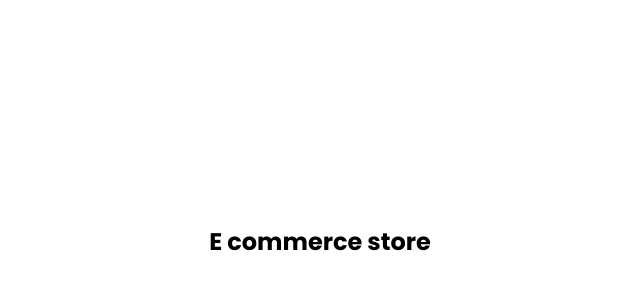
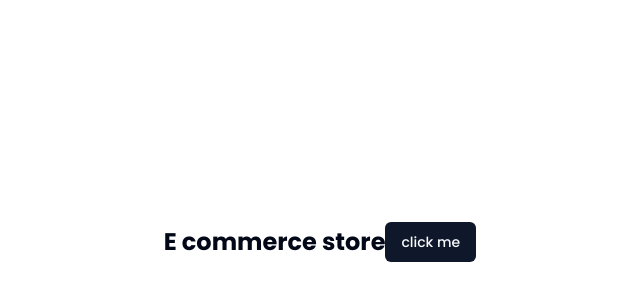
Before and after one commit to MaarcusRenieroL/e-commerce-store, a Next.js app: page / in a window 1280 px wide. Shown: the part 158-458 px from the top of the page, without its empty margins (320-960 px from the left). Built offline with nearby package versions, Linux system fonts and the light colour scheme.

Commit message:
init: init shadcn-ui

```diff
--- a/src/app/globals.css
+++ b/src/app/globals.css
@@ -1,9 +1,76 @@
 @tailwind base;
-@tailwind components;
-@tailwind utilities;
+  @tailwind components;
+  @tailwind utilities;
 
-html,
-body,
-:root {
-  height: 100%;
-}
+  @layer base {
+    :root {
+      --background: 0 0% 100%;
+      --foreground: 222.2 84% 4.9%;
+
+      --card: 0 0% 100%;
+      --card-foreground: 222.2 84% 4.9%;
+
+      --popover: 0 0% 100%;
+      --popover-foreground: 222.2 84% 4.9%;
+
+      --primary: 222.2 47.4% 11.2%;
+      --primary-foreground: 210 40% 98%;
+
+      --secondary: 210 40% 96.1%;
+      --secondary-foreground: 222.2 47.4% 11.2%;
+
+      --muted: 210 40% 96.1%;
+      --muted-foreground: 215.4 16.3% 46.9%;
+
+      --accent: 210 40% 96.1%;
+      --accent-foreground: 222.2 47.4% 11.2%;
+
+      --destructive: 0 84.2% 60.2%;
+      --destructive-foreground: 210 40% 98%;
+
+      --border: 214.3 31.8% 91.4%;
+      --input: 214.3 31.8% 91.4%;
+      --ring: 222.2 84% 4.9%;
+
+      --radius: 0.5rem;
+    }
+
+    .dark {
+      --background: 222.2 84% 4.9%;
+      --foreground: 210 40% 98%;
+
+      --card: 222.2 84% 4.9%;
+      --card-foreground: 210 40% 98%;
+
+      --popover: 222.2 84% 4.9%;
+      --popover-foreground: 210 40% 98%;
+
+      --primary: 210 40% 98%;
+      --primary-foreground: 222.2 47.4% 11.2%;
+
+      --secondary: 217.2 32.6% 17.5%;
+      --secondary-foreground: 210 40% 98%;
+
+      --muted: 217.2 32.6% 17.5%;
+      --muted-foreground: 215 20.2% 65.1%;
+
+      --accent: 217.2 32.6% 17.5%;
+      --accent-foreground: 210 40% 98%;
+
+      --destructive: 0 62.8% 30.6%;
+      --destructive-foreground: 210 40% 98%;
+
+      --border: 217.2 32.6% 17.5%;
+      --input: 217.2 32.6% 17.5%;
+      --ring: 212.7 26.8% 83.9%;
+    }
+  }
+
+  @layer base {
+    * {
+      @apply border-border;
+    }
+    body {
+      @apply bg-background text-foreground;
+    }
+  }
--- a/src/app/page.tsx
+++ b/src/app/page.tsx
@@ -1,7 +1,10 @@
+import { Button } from "~/components/ui/button";
+
 export default function Home() {
   return (
-    <div className="h-full w-full flex items-center justify-center">
+    <div className="h-screen w-screen flex items-center justify-center">
       <h1 className="text-2xl font-bold">E commerce store</h1>
+      <Button>click me</Button>
     </div>
   );
 }
--- /dev/null
+++ b/src/components/ui/button.tsx
@@ -0,0 +1,56 @@
+import * as React from "react"
+import { Slot } from "@radix-ui/react-slot"
+import { cva, type VariantProps } from "class-variance-authority"
+
+import { cn } from "~/lib/utils"
+
+const buttonVariants = cva(
+  "inline-flex items-center justify-center whitespace-nowrap rounded-md text-sm font-medium ring-offset-background transition-colors focus-visible:outline-none focus-visible:ring-2 focus-visible:ring-ring focus-visible:ring-offset-2 disabled:pointer-events-none disabled:opacity-50",
+  {
+    variants: {
+      variant: {
+        default: "bg-primary text-primary-foreground hover:bg-primary/90",
+        destructive:
+          "bg-destructive text-destructive-foreground hover:bg-destructive/90",
+        outline:
+          "border border-input bg-background hover:bg-accent hover:text-accent-foreground",
+        secondary:
+          "bg-secondary text-secondary-foreground hover:bg-secondary/80",
+        ghost: "hover:bg-accent hover:text-accent-foreground",
+        link: "text-primary underline-offset-4 hover:underline",
+      },
+      size: {
+        default: "h-10 px-4 py-2",
+        sm: "h-9 rounded-md px-3",
+        lg: "h-11 rounded-md px-8",
+        icon: "h-10 w-10",
+      },
+    },
+    defaultVariants: {
+      variant: "default",
+      size: "default",
+    },
+  }
+)
+
+export interface ButtonProps
+  extends React.ButtonHTMLAttributes<HTMLButtonElement>,
+    VariantProps<typeof buttonVariants> {
+  asChild?: boolean
+}
+
+const Button = React.forwardRef<HTMLButtonElement, ButtonProps>(
+  ({ className, variant, size, asChild = false, ...props }, ref) => {
+    const Comp = asChild ? Slot : "button"
+    return (
+      <Comp
+        className={cn(buttonVariants({ variant, size, className }))}
+        ref={ref}
+        {...props}
+      />
+    )
+  }
+)
+Button.displayName = "Button"
+
+export { Button, buttonVariants }
--- /dev/null
+++ b/src/lib/utils.ts
@@ -0,0 +1,6 @@
+import { type ClassValue, clsx } from "clsx"
+import { twMerge } from "tailwind-merge"
+
+export function cn(...inputs: ClassValue[]) {
+  return twMerge(clsx(inputs))
+}
--- a/tailwind.config.ts
+++ b/tailwind.config.ts
@@ -1,20 +1,80 @@
-import type { Config } from "tailwindcss";
+import type { Config } from "tailwindcss"
 
-const config: Config = {
+const config = {
+  darkMode: ["class"],
   content: [
-    "./src/pages/**/*.{js,ts,jsx,tsx,mdx}",
-    "./src/components/**/*.{js,ts,jsx,tsx,mdx}",
-    "./src/app/**/*.{js,ts,jsx,tsx,mdx}",
-  ],
+    './pages/**/*.{ts,tsx}',
+    './components/**/*.{ts,tsx}',
+    './app/**/*.{ts,tsx}',
+    './src/**/*.{ts,tsx}',
+	],
+  prefix: "",
   theme: {
+    container: {
+      center: true,
+      padding: "2rem",
+      screens: {
+        "2xl": "1400px",
+      },
+    },
     extend: {
-      backgroundImage: {
-        "gradient-radial": "radial-gradient(var(--tw-gradient-stops))",
-        "gradient-conic":
-          "conic-gradient(from 180deg at 50% 50%, var(--tw-gradient-stops))",
+      colors: {
+        border: "hsl(var(--border))",
+        input: "hsl(var(--input))",
+        ring: "hsl(var(--ring))",
+        background: "hsl(var(--background))",
+        foreground: "hsl(var(--foreground))",
+        primary: {
+          DEFAULT: "hsl(var(--primary))",
+          foreground: "hsl(var(--primary-foreground))",
+        },
+        secondary: {
+          DEFAULT: "hsl(var(--secondary))",
+          foreground: "hsl(var(--secondary-foreground))",
+        },
+        destructive: {
+          DEFAULT: "hsl(var(--destructive))",
+          foreground: "hsl(var(--destructive-foreground))",
+        },
+        muted: {
+          DEFAULT: "hsl(var(--muted))",
+          foreground: "hsl(var(--muted-foreground))",
+        },
+        accent: {
+          DEFAULT: "hsl(var(--accent))",
+          foreground: "hsl(var(--accent-foreground))",
+        },
+        popover: {
+          DEFAULT: "hsl(var(--popover))",
+          foreground: "hsl(var(--popover-foreground))",
+        },
+        card: {
+          DEFAULT: "hsl(var(--card))",
+          foreground: "hsl(var(--card-foreground))",
+        },
+      },
+      borderRadius: {
+        lg: "var(--radius)",
+        md: "calc(var(--radius) - 2px)",
+        sm: "calc(var(--radius) - 4px)",
+      },
+      keyframes: {
+        "accordion-down": {
+          from: { height: "0" },
+          to: { height: "var(--radix-accordion-content-height)" },
+        },
+        "accordion-up": {
+          from: { height: "var(--radix-accordion-content-height)" },
+          to: { height: "0" },
+        },
+      },
+      animation: {
+        "accordion-down": "accordion-down 0.2s ease-out",
+        "accordion-up": "accordion-up 0.2s ease-out",
       },
     },
   },
-  plugins: [],
-};
-export default config;
+  plugins: [require("tailwindcss-animate")],
+} satisfies Config
+
+export default config
```
Also changed, not shown: package.json (+10 -4 lines), components.json (added).
